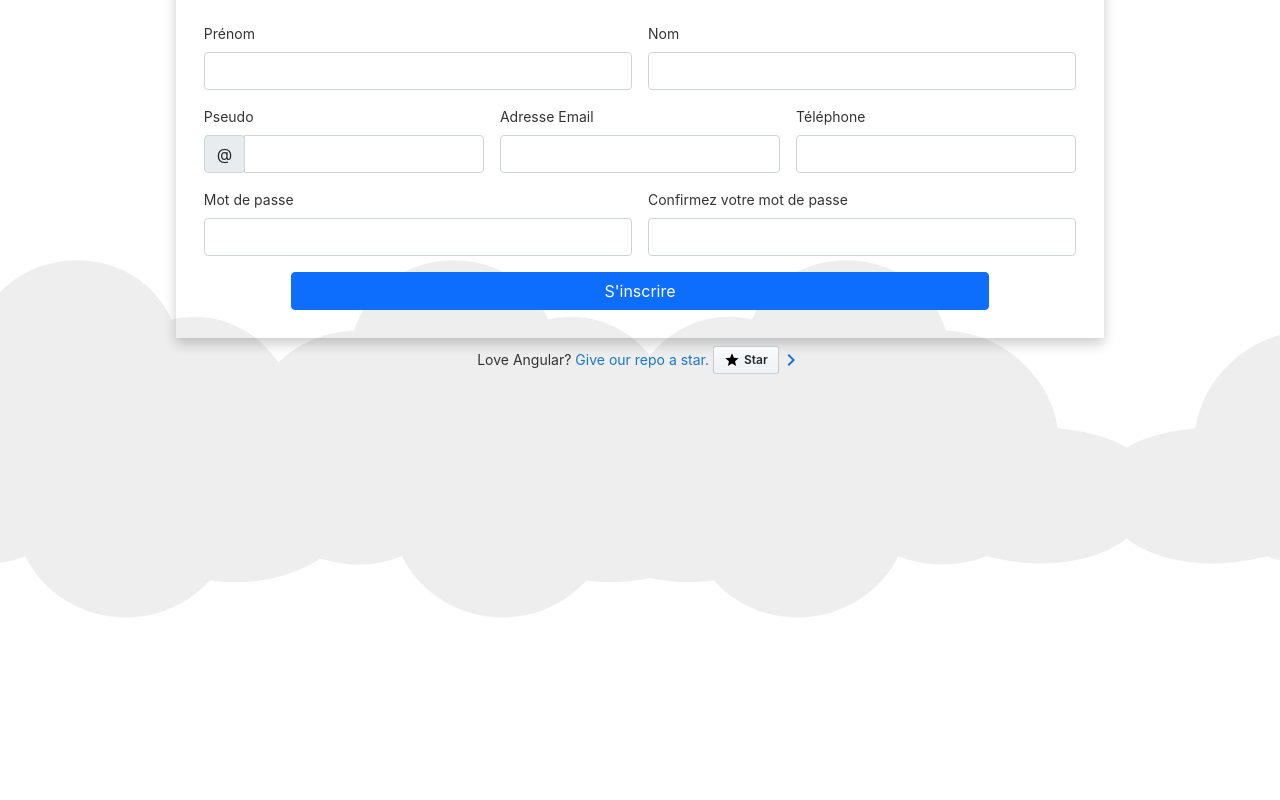
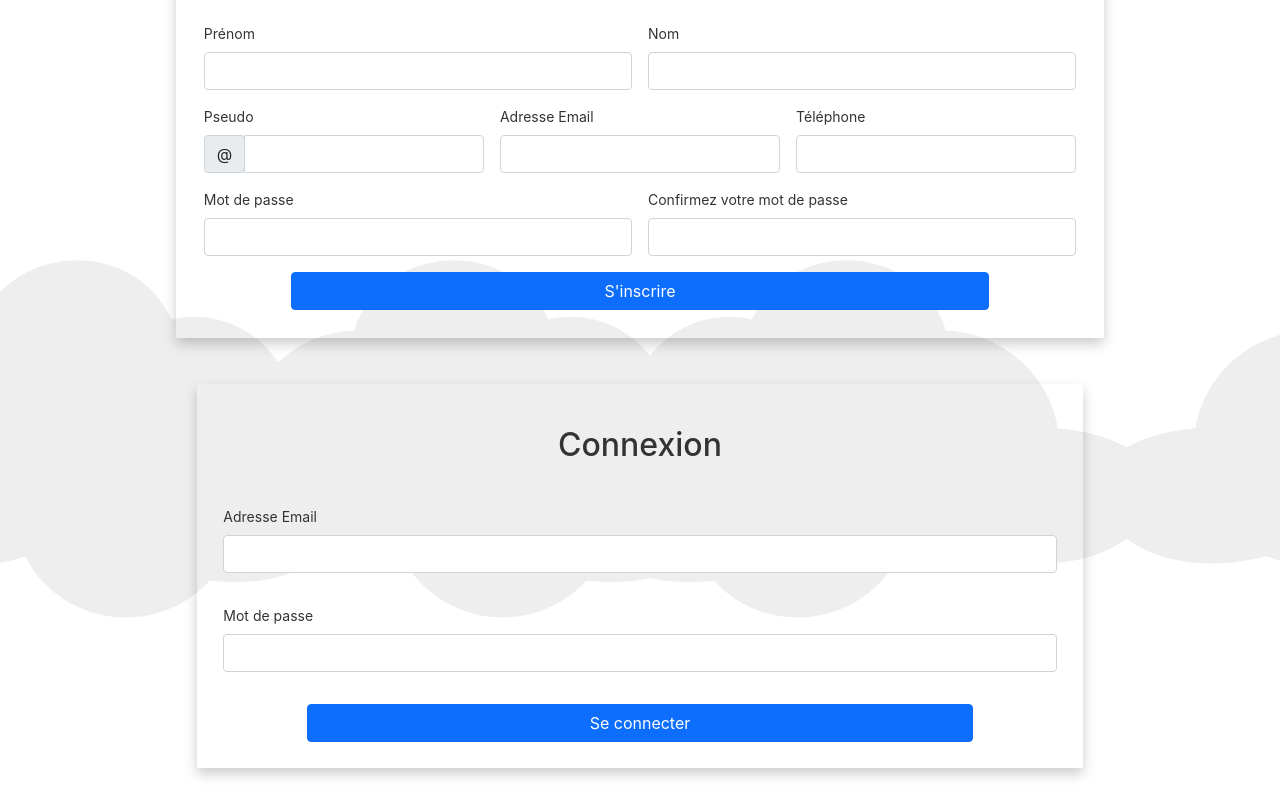
Before and after one commit to DamienSALEM/Projet-Angular-cours, an Angular app in the folder WikiJV/: page / in a window 1280 px wide. Shown: the part 278-1078 px from the top of the page. Before the commit the page ends 800 px from the top, so only its background shows below. Built offline with nearby package versions, Linux system fonts and the light colour scheme.

Commit message:
creation component connexion

```diff
--- a/WikiJV/src/app/app.component.html
+++ b/WikiJV/src/app/app.component.html
@@ -329,19 +329,8 @@
 
   <!-- Highlight Card -->
   <app-inscription></app-inscription>
+  <app-connexion></app-connexion>
   <!-- Footer -->
-  <footer>
-      Love Angular?&nbsp;
-      <a href="https://github.com/angular/angular" target="_blank" rel="noopener"> Give our repo a star.
-        <div class="github-star-badge">
-            <svg class="material-icons" xmlns="http://www.w3.org/2000/svg" width="24" height="24" viewBox="0 0 24 24"><path d="M0 0h24v24H0z" fill="none"/><path d="M12 17.27L18.18 21l-1.64-7.03L22 9.24l-7.19-.61L12 2 9.19 8.63 2 9.24l5.46 4.73L5.82 21z"/></svg>
-          Star
-        </div>
-      </a>
-      <a href="https://github.com/angular/angular" target="_blank" rel="noopener">
-        <svg class="material-icons" xmlns="http://www.w3.org/2000/svg" width="24" height="24" viewBox="0 0 24 24"><path d="M10 6L8.59 7.41 13.17 12l-4.58 4.59L10 18l6-6z" fill="#1976d2"/><path d="M0 0h24v24H0z" fill="none"/></svg>
-      </a>
-  </footer>
 
   <svg id="clouds" xmlns="http://www.w3.org/2000/svg" width="2611.084" height="485.677" viewBox="0 0 2611.084 485.677">
     <title>Gray Clouds Background</title>
--- a/WikiJV/src/app/app.module.ts
+++ b/WikiJV/src/app/app.module.ts
@@ -5,12 +5,14 @@ import { AppRoutingModule } from './app-routing.module';
 import { AppComponent } from './app.component';
 import { ReactiveFormsModule } from '@angular/forms';
 import { InscriptionComponent } from './inscription/inscription.component';
+import { ConnexionComponent } from './connexion/connexion.component';
 
 
 @NgModule({
   declarations: [
     AppComponent,
-    InscriptionComponent
+    InscriptionComponent,
+    ConnexionComponent
   ],
   imports: [
     BrowserModule,
--- /dev/null
+++ b/WikiJV/src/app/connexion/connexion.component.css
@@ -0,0 +1,26 @@
+.required{
+    padding-top: 2%;
+    font-style: italic;
+    font-size: small;
+    color: rgb(87, 3, 3);
+}
+.register-title{
+    margin-bottom: 2%;
+}
+form{
+    padding: 3%;
+}
+.submit{
+    width: 80%;
+    display: block;
+    margin-left: auto;
+    margin-right: auto;
+    text-align: center;
+}
+.register{
+    margin-top: 7%;
+    display: block;
+    margin-left: auto;
+    margin-right: auto;
+    box-shadow: 0 6px 12px 0 rgba(0, 0, 0, 0.2)
+}
--- /dev/null
+++ b/WikiJV/src/app/connexion/connexion.component.html
@@ -0,0 +1,26 @@
+<div class="register">
+    <form [formGroup]="registerForm" (ngSubmit)="onFormSubmit()" class="row g-3 needs-validation" novalidate>
+      <div class="register-title">
+        <h2 class="text-center">Connexion</h2>
+      </div>
+      <div class="mb-3">
+        <label for="validationTooltip13" class="form-label">Adresse Email</label>
+        <input type="email" class="form-control" ngModel name="email" formControlName="email" id="validationTooltip13" [ngClass]="{'is-invalid': submitted && f.email.errors}" required>
+        <div *ngIf="submitted && f.email.errors" class="invalid-feedback">
+          <div *ngIf="f.email.errors?.required">L'email est obligatoire</div>
+          <div *ngIf="f.email.errors?.email">L'email est invalide</div>
+        </div>
+      </div>
+      <div class="mb-3">
+        <label for="validationTooltip04" class="form-label">Mot de passe</label>
+        <input type="password" class="form-control" ngModel name="mdp" formControlName="mdp" id="validationTooltip04" [ngClass]="{'is-invalid': submitted && f.mdp.errors}" required>
+        <div *ngIf="submitted && f.mdp.errors" class="invalid-feedback">
+          <div *ngIf="f.mdp.errors?.required">Le mot de passe est obligatoire</div>
+        </div>
+      </div>
+      <div class="col-12">
+        <button class="btn btn-primary submit" type="submit">Se connecter</button>
+      </div>
+
+    </form>
+    </div>
--- /dev/null
+++ b/WikiJV/src/app/connexion/connexion.component.ts
@@ -0,0 +1,39 @@
+import { Component, OnInit } from '@angular/core';
+import { AbstractControl, FormBuilder, FormGroup, Validators, NgForm} from '@angular/forms';
+
+
+@Component({
+  selector: 'app-connexion',
+  templateUrl: './connexion.component.html',
+  styleUrls: ['./connexion.component.css']
+})
+export class ConnexionComponent implements OnInit {
+  registerForm: FormGroup;
+  submitted = false;
+
+  constructor(private formBuilder: FormBuilder) { }
+
+  ngOnInit(): void {
+    this.registerForm = this.formBuilder.group({
+      email: ['', [Validators.required, Validators.email]],
+      mdp: ['', Validators.required]
+    });
+  }
+  get f() { return this.registerForm.controls; }
+
+  onFormSubmit(){
+    this.submitted = true;
+
+        // stop here if form is invalid
+        if (this.registerForm.invalid) {
+            return;
+        }
+
+        // display form values on success
+        alert('SUCCESS!! :-)\n\n' + JSON.stringify(this.registerForm.value, null, 4));
+  }
+  resetUserForm(userForm: NgForm){
+    this.submitted = false;
+    this.registerForm.reset();
+  }
+}
--- a/WikiJV/src/app/inscription/inscription.component.html
+++ b/WikiJV/src/app/inscription/inscription.component.html
@@ -25,8 +25,8 @@
         <span class="input-group-text" id="validationTooltipUsernamePrepend">@</span>
         <input type="text" class="form-control" ngModel name="nickname" formControlName="nickname" id="validationTooltipUsername" [ngClass]="{'is-invalid': submitted && f.nickname.errors}" aria-describedby="validationTooltipUsernamePrepend" required>
       </div>
-      <div *ngIf="submitted && f.surname.errors" class="invalid-feedback">
-        <div *ngIf="f.nickname.errors?.required">Le nom est obligatoire</div>
+      <div *ngIf="submitted && f.nickname.errors" class="invalid-feedback">
+        <div *ngIf="f.nickname.errors?.required">Le psuedo est obligatoire</div>
       </div>
     </div>
     <div class="col-md-4 position-relative">
```
Also changed, not shown: 2 other files (tests, documents, lock files or other folders).
